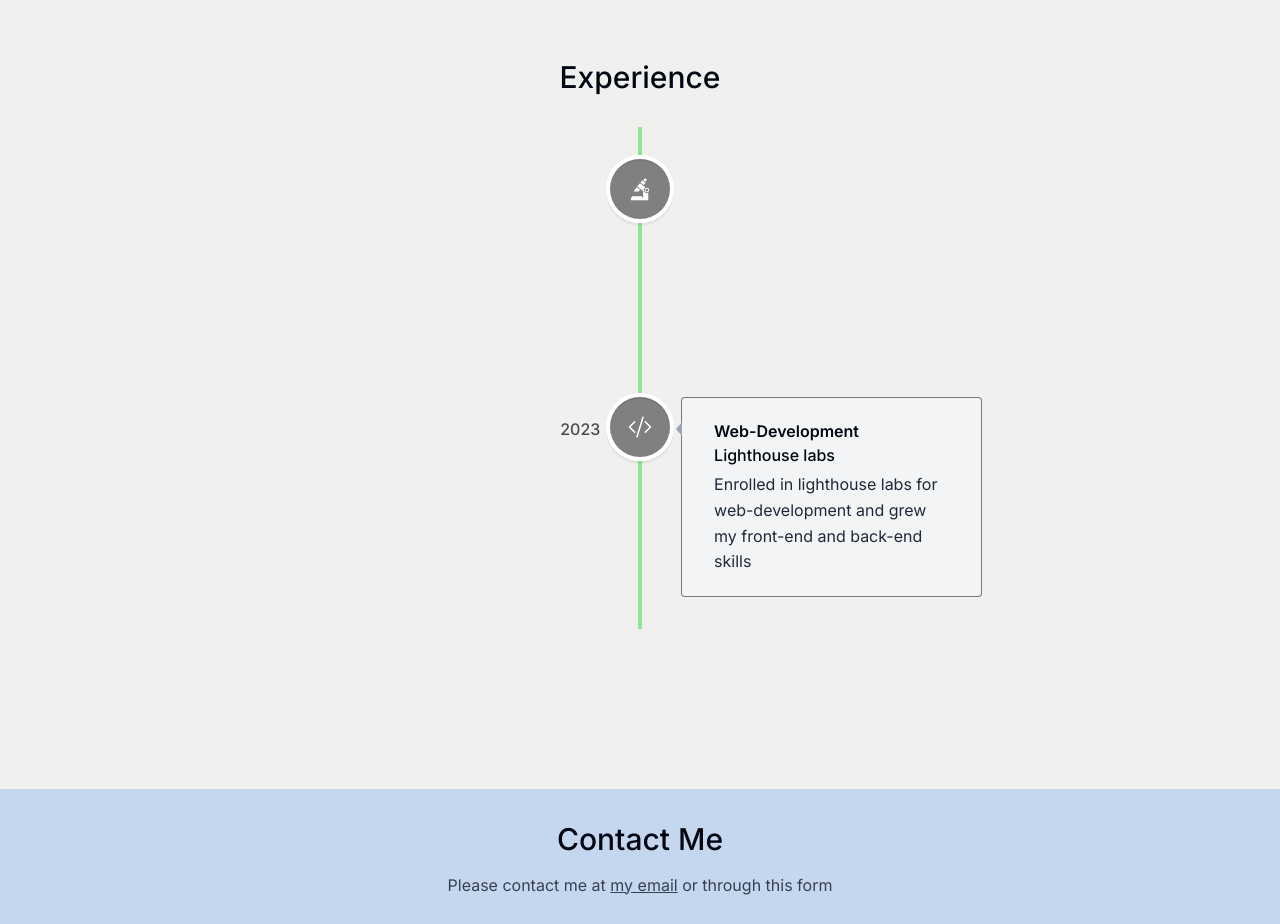
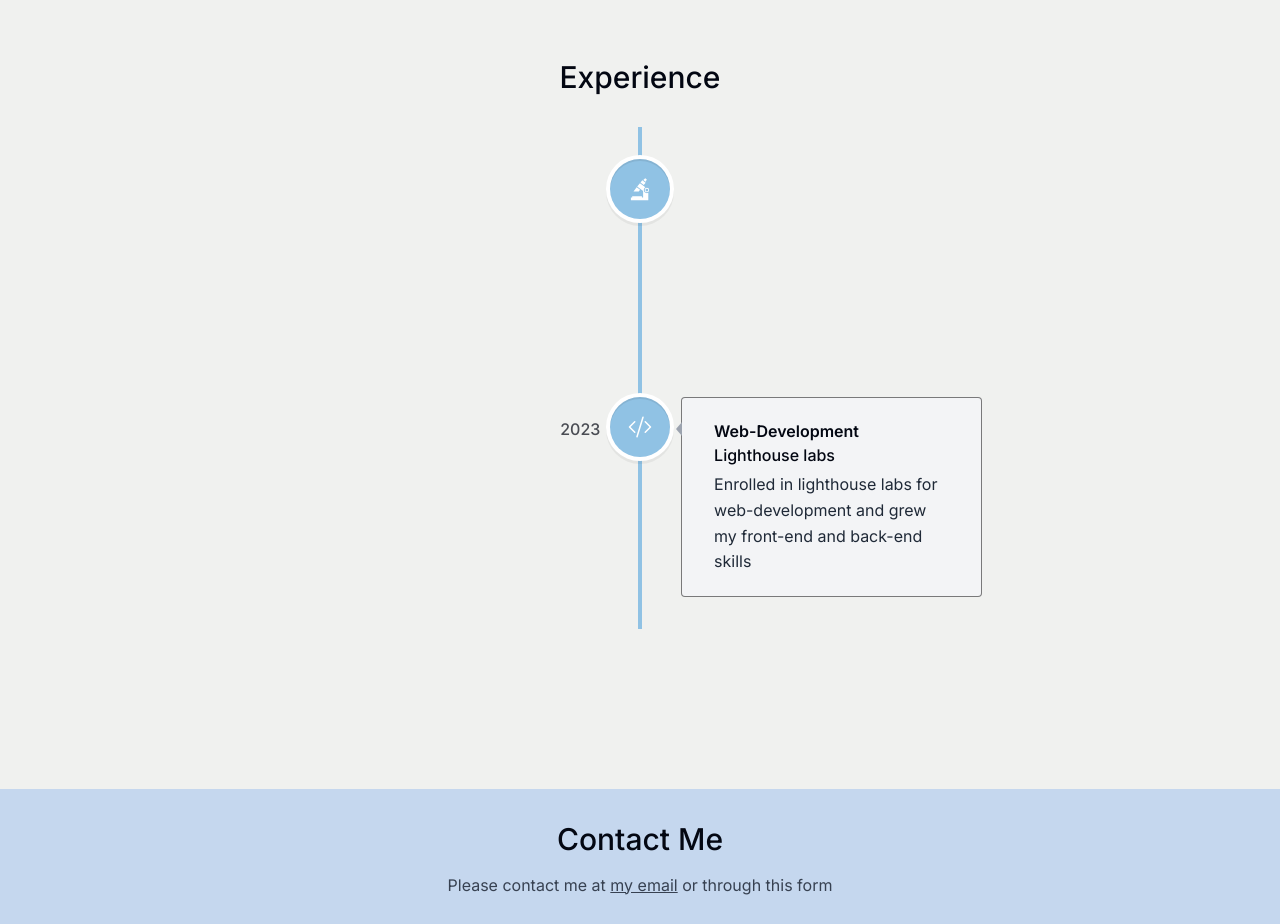
Before and after one commit to JasonMac123/NewPortfolio, a Next.js app: page / in a window 1280 px wide. Shown: the part 3080-4004 px from the top of the page. Built offline with nearby package versions, Linux system fonts and the light colour scheme.

Commit message:
Changes color accent of experience to be blue

```diff
--- a/app/globals.css
+++ b/app/globals.css
@@ -3,7 +3,7 @@
 @tailwind utilities;
 
 html {
-  --line-color: #90e49e;
+  --line-color: #90c2e4;
 }
 
 .dateTimeline {
--- a/components/Sections/Experience.tsx
+++ b/components/Sections/Experience.tsx
@@ -65,7 +65,7 @@ const Experience = () => {
               dateClassName="dateTimeline"
               icon={<item.icon />}
               iconStyle={{
-                background: "gray",
+                background: "rgb(144, 194, 228)",
                 color: "white",
                 fontSize: "1.5rem",
               }}
```
